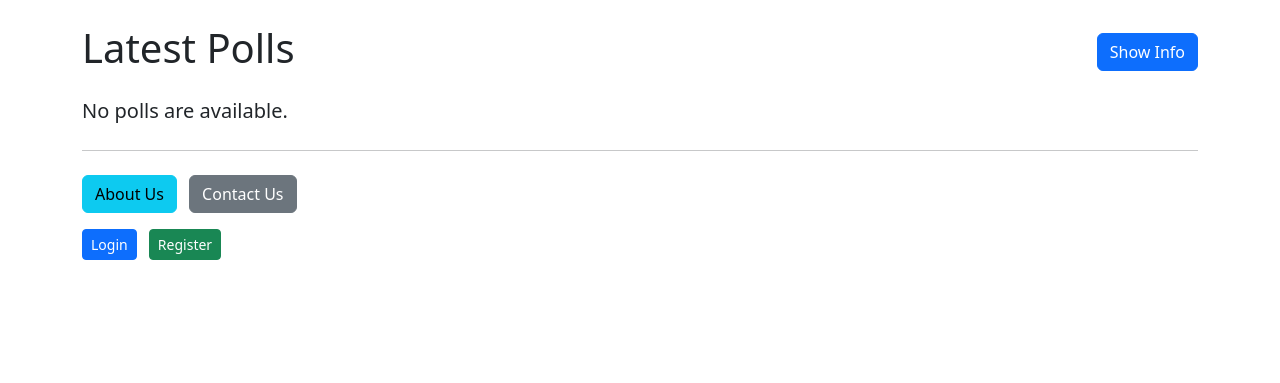
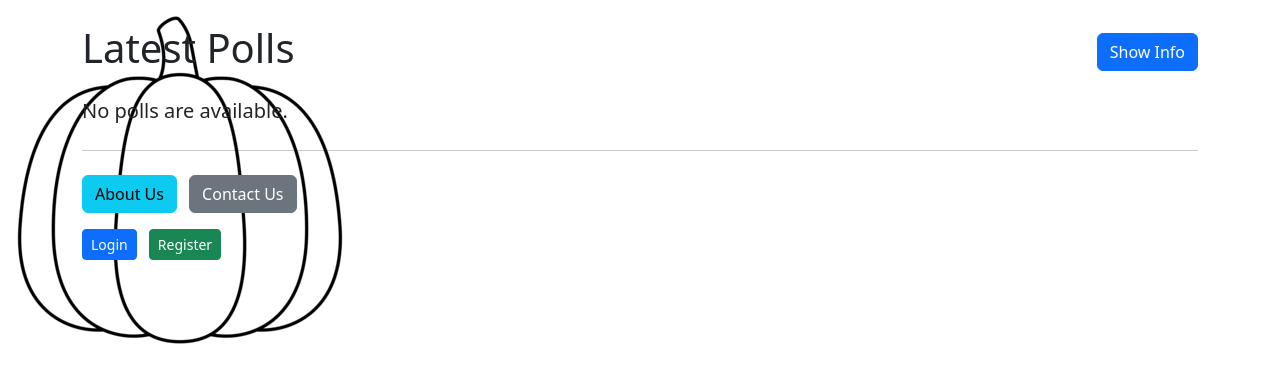
Before and after one commit to tsgm1257/miniproject4TanzeemSiddique, a Django app: page / in a window 1280 px wide. Shown: the top 383 px of the page. Run offline with Django 5.2, Linux system fonts and the light colour scheme; data that the repository does not hold is empty.

```diff
--- a/polls/static/polls/style.css
+++ b/polls/static/polls/style.css
@@ -2,6 +2,6 @@ li a {
     color: green;
 }
 
-/*body {*/
-/*    background: white url("images/background.png") no-repeat;*/
-/*}*/
+body {
+    background: white url("images/background.png") no-repeat;
+}
```
